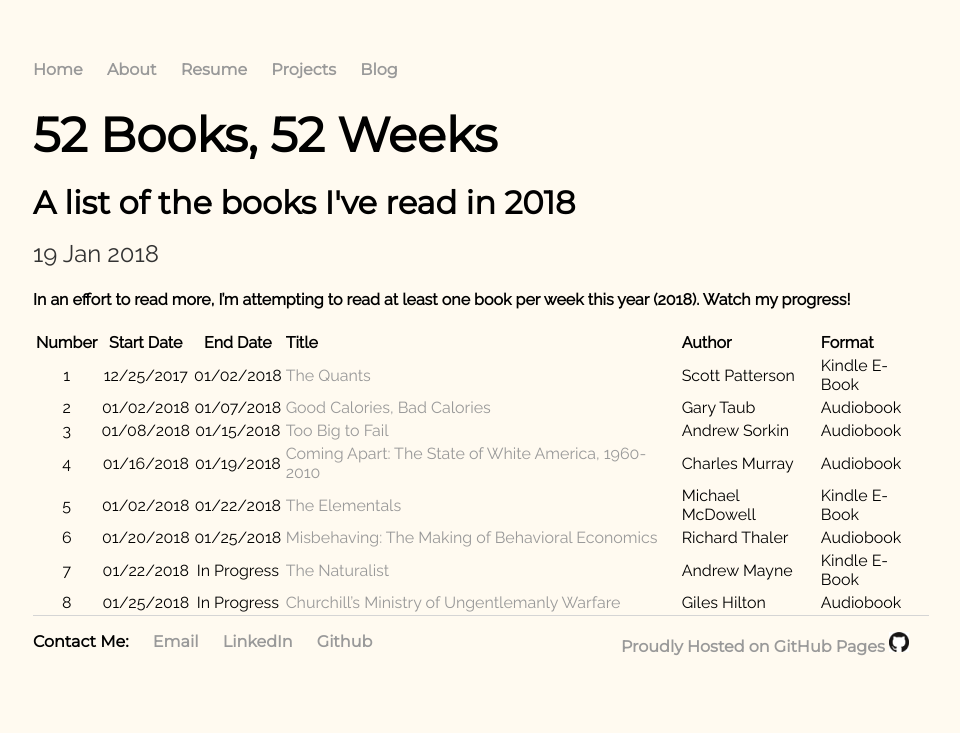
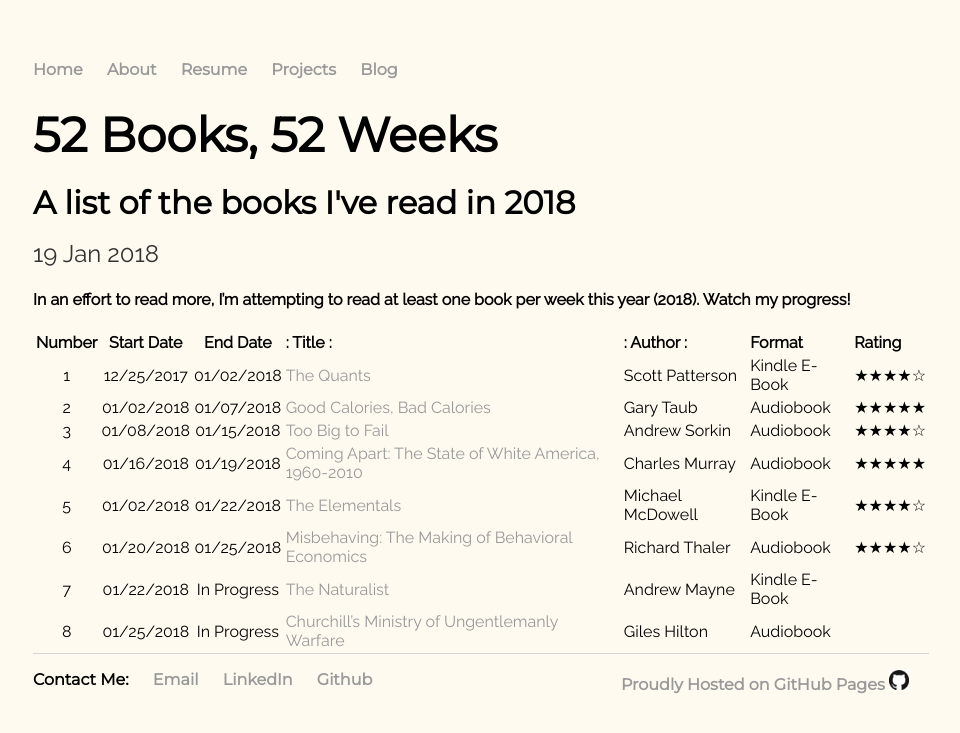
Before and after one commit to shindig7/my-site, a Jekyll site: the page built from _posts/2018-01-19-52-books-52-weeks.md, in a window 1280 px wide. Shown: the top 733 px of the page, without its empty margins (159-1119 px from the left). Built offline with Jekyll 4.4.1, drawn with Linux system fonts in a browser that asks for light colours.

Commit message:
Added rating column to table

```diff
--- a/_posts/2018-01-19-52-books-52-weeks.md
+++ b/_posts/2018-01-19-52-books-52-weeks.md
@@ -6,16 +6,16 @@
 ---
 #### In an effort to read more, I'm attempting to read at least one book per week this year (2018). Watch my progress!
 
-| Number| Start Date |  End Date    |                       Title                         | Author            | Format        |
-|:-----:|:----------:|:------------:|:----------------------------------------------------|:------------------|:--------------|
-|   1   | 12/25/2017 |  01/02/2018  | [The Quants]                                          | Scott Patterson   | Kindle E-Book |
-|   2   | 01/02/2018 |  01/07/2018  | [Good Calories, Bad Calories]                         | Gary Taub         | Audiobook     |
-|   3   | 01/08/2018 |  01/15/2018  | [Too Big to Fail]                                     | Andrew Sorkin     | Audiobook     |
-|   4   | 01/16/2018 |  01/19/2018  | [Coming Apart: The State of White America, 1960-2010] | Charles Murray    | Audiobook     |
-|   5   | 01/02/2018 |  01/22/2018  | [The Elementals]                                      | Michael McDowell  | Kindle E-Book |
-|   6   | 01/20/2018 |  01/25/2018  | [Misbehaving: The Making of Behavioral Economics]     | Richard Thaler    | Audiobook     |
-|   7   | 01/22/2018 |  In Progress | [The Naturalist]                                      | Andrew Mayne      | Kindle E-Book |
-|   8   | 01/25/2018 |  In Progress | [Churchill's Ministry of Ungentlemanly Warfare]       | Giles Hilton      | Audiobook     |
+| Number| Start Date |  End Date    |: Title                                               :|: Author          :| Format        | Rating |
+|:-----:|:----------:|:------------:|:------------------------------------------------------|:------------------|:--------------|:-------|
+|   1   | 12/25/2017 |  01/02/2018  | [The Quants]                                          | Scott Patterson   | Kindle E-Book | ★★★★☆  |
+|   2   | 01/02/2018 |  01/07/2018  | [Good Calories, Bad Calories]                         | Gary Taub         | Audiobook     | ★★★★★  |
+|   3   | 01/08/2018 |  01/15/2018  | [Too Big to Fail]                                     | Andrew Sorkin     | Audiobook     | ★★★★☆  |
+|   4   | 01/16/2018 |  01/19/2018  | [Coming Apart: The State of White America, 1960-2010] | Charles Murray    | Audiobook     | ★★★★★  |
+|   5   | 01/02/2018 |  01/22/2018  | [The Elementals]                                      | Michael McDowell  | Kindle E-Book | ★★★★☆  |
+|   6   | 01/20/2018 |  01/25/2018  | [Misbehaving: The Making of Behavioral Economics]     | Richard Thaler    | Audiobook     | ★★★★☆  |
+|   7   | 01/22/2018 |  In Progress | [The Naturalist]                                      | Andrew Mayne      | Kindle E-Book |        |
+|   8   | 01/25/2018 |  In Progress | [Churchill's Ministry of Ungentlemanly Warfare]       | Giles Hilton      | Audiobook     |        |
 
 
 
```
